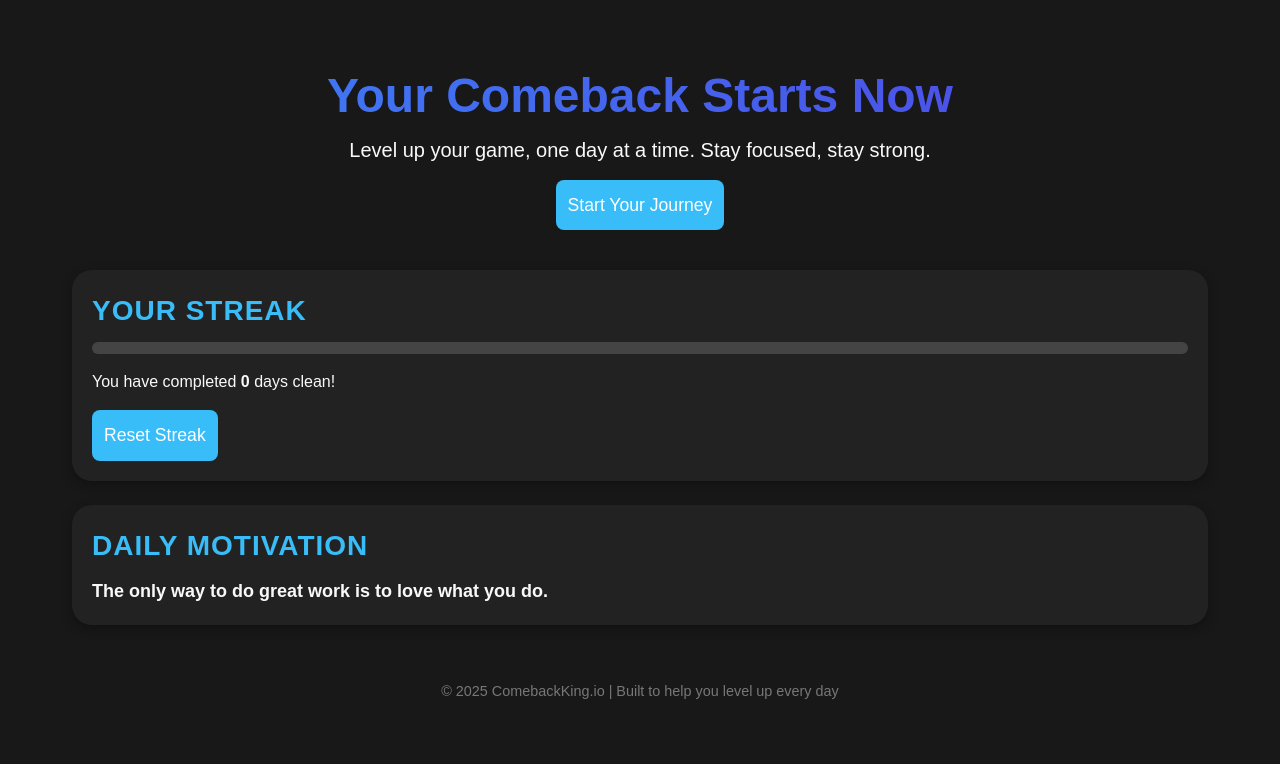
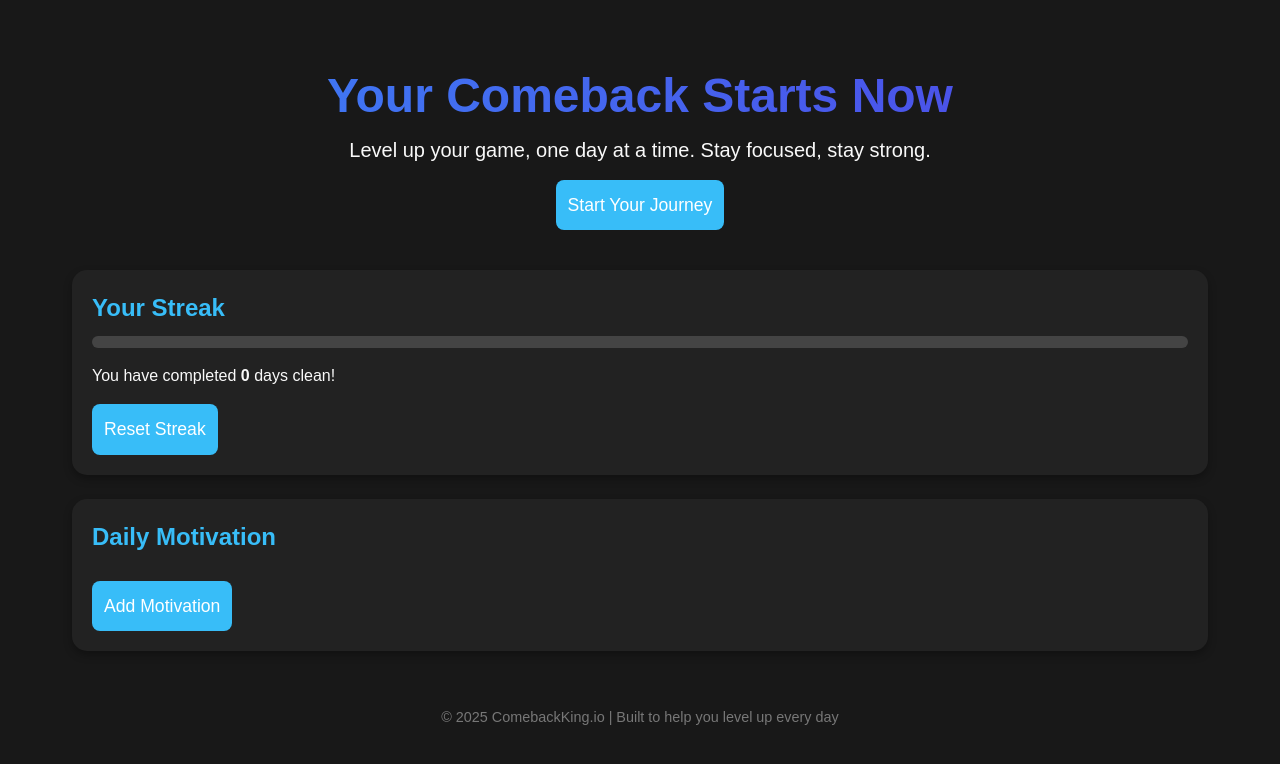
Before and after one commit to Badlander770/COMEBACKKING, a plain HTML site: page index.html in a window 1280 px wide. Drawn offline with nearby package versions, Linux system fonts and the light colour scheme.

Commit message:
Update index.html

```diff
--- a/index.html
+++ b/index.html
@@ -10,49 +10,40 @@
             background-color: #181818;
             color: #f9f9f9;
             font-family: 'Arial', sans-serif;
-            overflow-x: hidden;
         }
-
-        /* Section Styling */
         .container {
             max-width: 1200px;
             margin: 0 auto;
             padding: 2rem;
         }
-
-        header {
-            transition: all 0.3s ease;
+        .card {
+            background-color: #222;
+            border-radius: 15px;
+            padding: 20px;
+            margin-bottom: 1.5rem;
+            box-shadow: 0 4px 8px rgba(0, 0, 0, 0.3);
+            transition: transform 0.3s ease-in-out;
         }
-
-        header:hover {
-            background-color: #1e293b;
+        .card:hover {
             transform: translateY(-10px);
         }
-
-        /* Card Styling */
-        .card {
-            background-color: #222;
-            border-radius: 20px;
-            padding: 20px;
-            margin-bottom: 1.5rem;
-            box-shadow: 0 4px 12px rgba(0, 0, 0, 0.3);
-            transition: transform 0.3s ease-in-out, box-shadow 0.3s;
-        }
-
-        .card:hover {
-            transform: translateY(-10px);
-            box-shadow: 0 10px 20px rgba(0, 0, 0, 0.4);
-        }
-
         .card-header {
-            font-size: 1.75rem;
+            font-size: 1.5rem;
             font-weight: bold;
             color: #38bdf8;
             margin-bottom: 10px;
-            text-transform: uppercase;
-            letter-spacing: 1px;
         }
-
+        .progress-bar {
+            height: 12px;
+            border-radius: 8px;
+            background-color: #444;
+        }
+        .progress-fill {
+            height: 100%;
+            background-color: #38bdf8;
+            border-radius: 8px;
+            transition: width 0.5s ease-in-out;
+        }
         .btn {
             background-color: #38bdf8;
             padding: 12px;
@@ -62,59 +53,22 @@
             font-size: 1.1rem;
             display: inline-block;
             margin-top: 1rem;
-            transition: background-color 0.3s, transform 0.3s ease;
+            transition: background-color 0.3s;
         }
-
         .btn:hover {
             background-color: #0284c7;
-            transform: translateY(-5px);
         }
-
         footer {
             text-align: center;
             color: #777;
             padding-top: 2rem;
             font-size: 0.9rem;
         }
-
-        /* Progress Bar */
-        .progress-bar {
-            height: 12px;
-            border-radius: 8px;
-            background-color: #444;
-            margin-top: 10px;
-        }
-
-        .progress-fill {
-            height: 100%;
-            background-color: #38bdf8;
-            border-radius: 8px;
-            transition: width 0.5s ease-in-out;
-        }
-
-        /* Dynamic Animation */
-        .fade-in {
-            animation: fadeIn 1s ease-in-out forwards;
-        }
-
-        @keyframes fadeIn {
-            from {
-                opacity: 0;
-            }
-            to {
-                opacity: 1;
-            }
-        }
-
         .checklist-item {
             display: flex;
             align-items: center;
             margin-bottom: 10px;
-            opacity: 0;
-            animation: fadeIn 0.6s ease-in-out forwards;
-            animation-delay: 0.3s;
         }
-
         .checklist-item input {
             margin-right: 10px;
         }
@@ -123,7 +77,7 @@
 <body>
     <div class="container">
         <!-- Header Section -->
-        <header class="text-center py-10 transition-all">
+        <header class="text-center py-10">
             <h1 class="text-5xl font-extrabold text-transparent bg-clip-text bg-gradient-to-r from-blue-500 to-indigo-600">
                 Your Comeback Starts Now
             </h1>
@@ -132,12 +86,12 @@
         </header>
 
         <!-- Daily Checklist Section -->
-        <section id="checklist-section" class="hidden fade-in">
+        <section id="checklist-section" class="hidden">
             <div class="card">
                 <h2 class="card-header">Daily Checklist</h2>
                 <div id="checklist">
                     <div class="checklist-item">
-                        <input type="checkbox" class="check-item"> Read my WHY
+                        <input type="checkbox" class="check-item"> Add your "WHY"
                     </div>
                     <div class="checklist-item">
                         <input type="checkbox" class="check-item"> Cold water splash
@@ -157,7 +111,7 @@
         </section>
 
         <!-- Streak Tracker Section -->
-        <section id="streak-section" class="fade-in">
+        <section id="streak-section">
             <div class="card">
                 <h2 class="card-header">Your Streak</h2>
                 <div class="progress-bar">
@@ -168,11 +122,14 @@
             </div>
         </section>
 
-        <!-- Motivational Quote Section -->
-        <section id="quote-section" class="fade-in">
+        <!-- Daily Motivation Section -->
+        <section id="motivation-section">
             <div class="card">
                 <h2 class="card-header">Daily Motivation</h2>
-                <p class="text-lg font-semibold" id="quoteText">"Believe in yourself and all that you are. Know that there is something inside you that is greater than any obstacle."</p>
+                <div id="motivationList" class="overflow-y-scroll max-h-40">
+                    <!-- Motivation quotes will appear here -->
+                </div>
+                <button class="btn" id="addMotivationButton">Add Motivation</button>
             </div>
         </section>
 
@@ -182,63 +139,6 @@
         </footer>
     </div>
 
-    <script>
-        const startButton = document.getElementById('startButton');
-        const checklistSection = document.getElementById('checklist-section');
-        const streakSection = document.getElementById('streak-section');
-        const updateButton = document.getElementById('updateButton');
-        const resetButton = document.getElementById('resetButton');
-        const progressFill = document.getElementById('progressFill');
-        const streakMessage = document.getElementById('streakMessage');
-        const quoteText = document.getElementById('quoteText');
-        let streakCount = 0;
-
-        // Show the checklist section when the user starts their journey
-        startButton.addEventListener('click', () => {
-            checklistSection.classList.remove('hidden');
-            startButton.classList.add('hidden');
-            streakSection.classList.remove('hidden');
-        });
-
-        // Update progress on checklist completion
-        updateButton.addEventListener('click', () => {
-            const checkItems = document.querySelectorAll('.check-item');
-            let completed = 0;
-
-            checkItems.forEach(item => {
-                if (item.checked) {
-                    completed++;
-                }
-            });
-
-            const percentage = (completed / checkItems.length) * 100;
-            progressFill.style.width = `${percentage}%`;
-
-            if (completed === checkItems.length) {
-                streakCount++;
-                streakMessage.innerHTML = `You have completed <strong>${streakCount}</strong> days clean!`;
-            }
-        });
-
-        // Reset streak
-        resetButton.addEventListener('click', () => {
-            streakCount = 0;
-            progressFill.style.width = '0%';
-            streakMessage.innerHTML = `You have completed <strong>${streakCount}</strong> days clean!`;
-        });
-
-        // Random motivational quotes
-        const quotes = [
-            "Believe in yourself and all that you are. Know that there is something inside you that is greater than any obstacle.",
-            "The only way to do great work is to love what you do.",
-            "Success is not final, failure is not fatal: It is the courage to continue that counts.",
-            "The future belongs to those who believe in the beauty of their dreams."
-        ];
-
-        setInterval(() => {
-            const randomIndex = Math.floor(Math.random() * quotes.length);
-            quoteText.textContent = quotes[randomIndex];
-        }, 5000);
-    </script>
+    <script src="app.js"></script>
 </body>
 </html>
```
